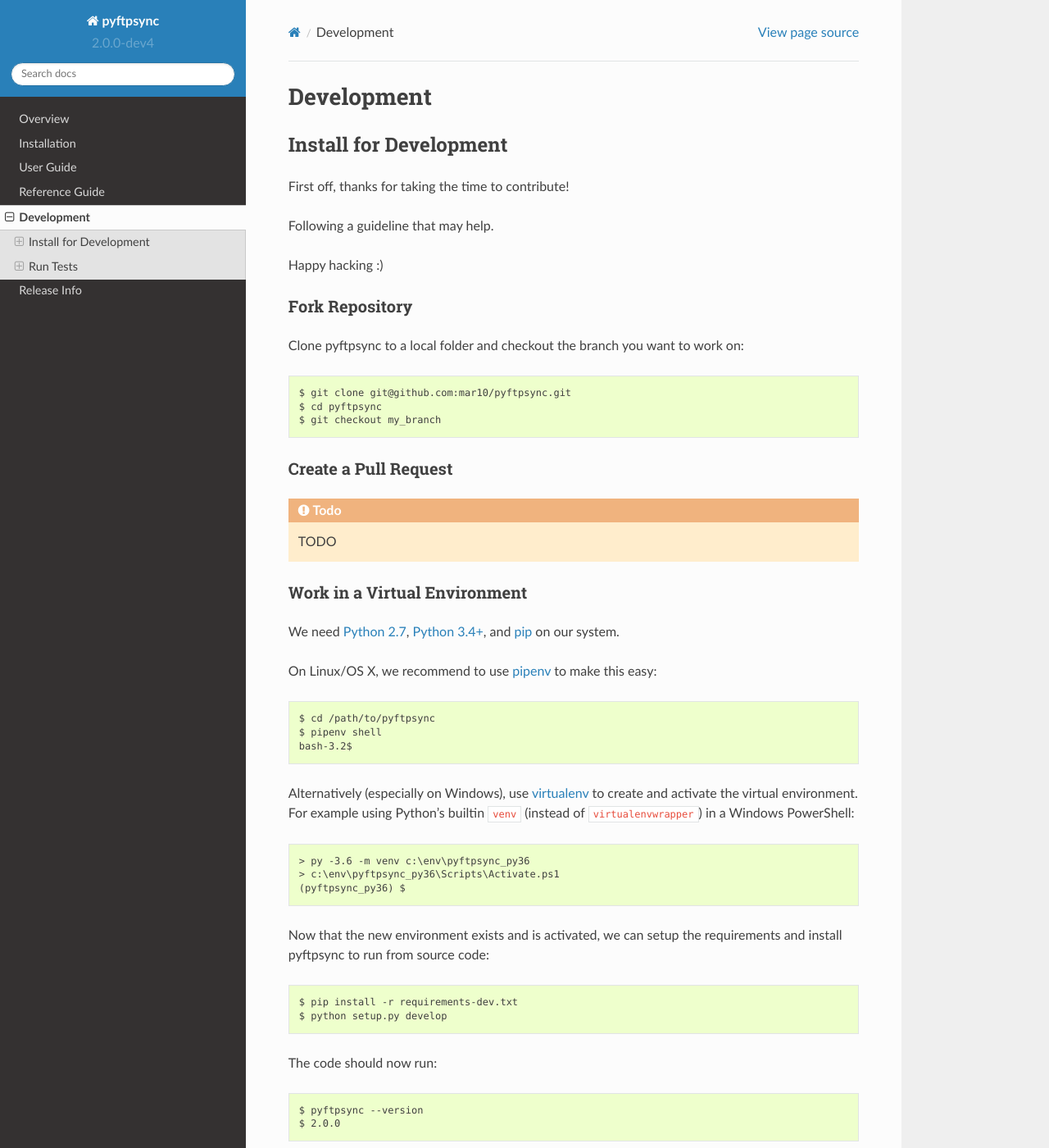
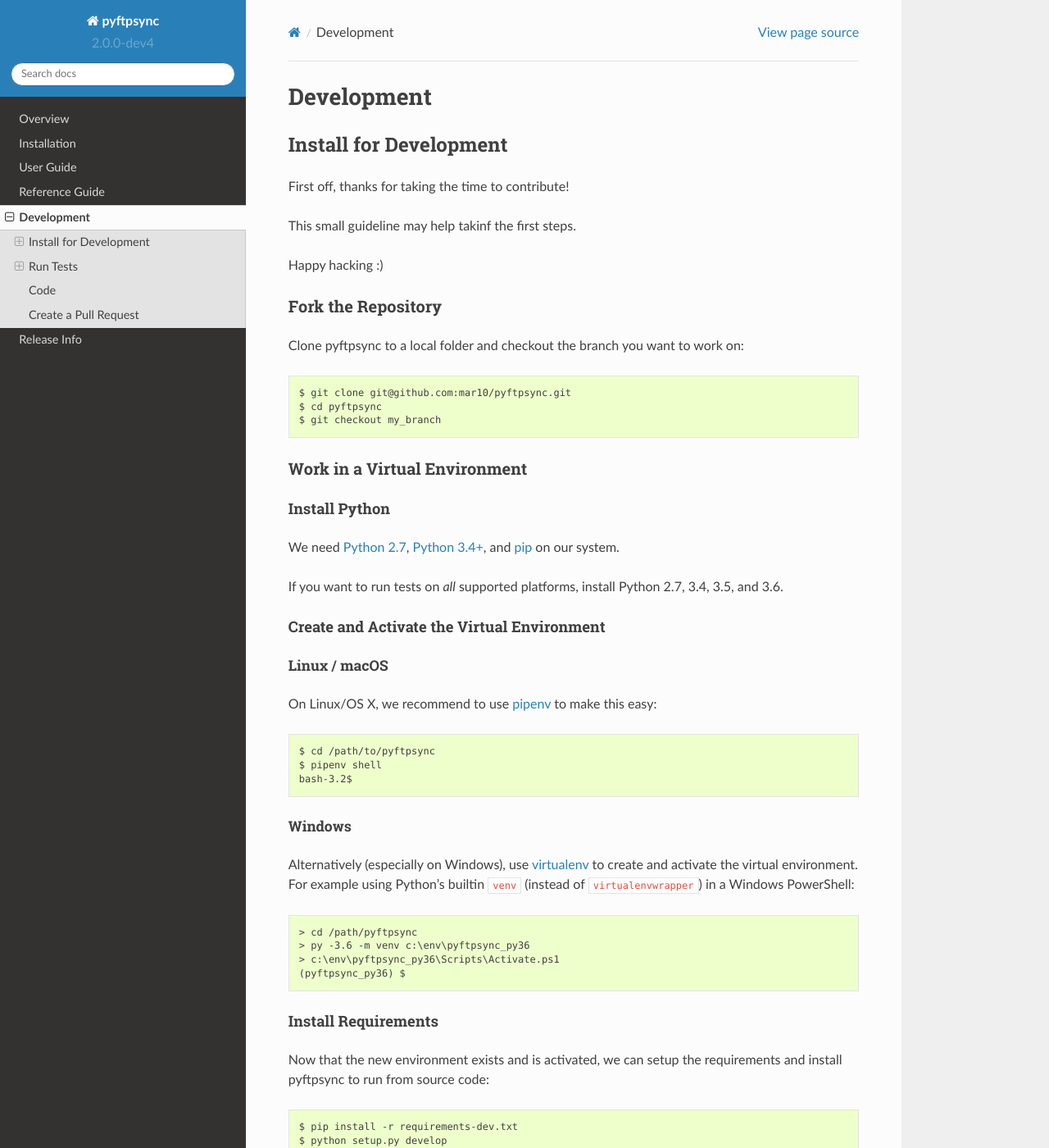
Before and after one commit to mar10/pyftpsync, a Sphinx documentation site: the page built from docs/sphinx/development.rst, in a window 1280 px wide and 1400 px high. Shown: the whole window at 82% size. Built offline with Sphinx 7.4.7 and the Read the Docs theme 2.0.0, drawn with Linux system fonts in a browser that asks for light colours; the version number is read from the project's files by our own code; some of the changed text lies outside the part shown.

Commit message:
Improve docs

```diff
--- a/docs/sphinx/development.rst
+++ b/docs/sphinx/development.rst
@@ -7,13 +7,13 @@
 
 First off, thanks for taking the time to contribute!
 
-Following a guideline that may help.
+This small guideline may help takinf the first steps.
 
 Happy hacking :)
 
 
-Fork Repository
----------------
+Fork the Repository
+-------------------
 
 Clone pyftpsync to a local folder and checkout the branch you want to work on::
 
@@ -22,21 +22,22 @@
     $ git checkout my_branch
 
 
-Create a Pull Request
----------------------
-
-.. todo::
-
-    	TODO
-
-
 Work in a Virtual Environment
 -----------------------------
 
+Install Python
+^^^^^^^^^^^^^^
 We need `Python 2.7 <https://www.python.org/downloads/>`_,
 `Python 3.4+ <https://www.python.org/downloads/>`_,
 and `pip <https://pip.pypa.io/en/stable/installing/#do-i-need-to-install-pip>`_ on our system.
 
+If you want to run tests on *all* supported platforms, install Python 2.7, 3.4,
+3.5, and 3.6.
+
+Create and Activate the Virtual Environment
+^^^^^^^^^^^^^^^^^^^^^^^^^^^^^^^^^^^^^^^^^^^
+Linux / macOS
+"""""""""""""
 On Linux/OS X, we recommend to use `pipenv <https://github.com/kennethreitz/pipenv>`_
 to make this easy::
 
@@ -44,17 +45,22 @@
     $ pipenv shell
     bash-3.2$
 
+Windows
+"""""""
 Alternatively (especially on Windows), use `virtualenv <https://virtualenv.pypa.io/en/latest/>`_
 to create and activate the virtual environment.
 For example using Python's builtin ``venv`` (instead of ``virtualenvwrapper``)
 in a Windows PowerShell::
 
+    > cd /path/pyftpsync
     > py -3.6 -m venv c:\env\pyftpsync_py36
     > c:\env\pyftpsync_py36\Scripts\Activate.ps1
     (pyftpsync_py36) $
 
-Now that the new environment exists and is activated, we can setup the requirements
-and install pyftpsync to run from source code::
+Install Requirements
+^^^^^^^^^^^^^^^^^^^^
+Now that the new environment exists and is activated, we can setup the
+requirements and install pyftpsync to run from source code::
 
     $ pip install -r requirements-dev.txt
     $ python setup.py develop
@@ -191,8 +197,10 @@
 Run  ``python -m test.fixture_tools`` again to reset the test folders.
 
 
+Run FTP Server
+--------------
 Run Built-in FTP Server on macOS Sierra
----------------------------------------
+^^^^^^^^^^^^^^^^^^^^^^^^^^^^^^^^^^^^^^^
 
 On OSX (starting with Sierra) the built-in FTP server needs to be activated like so::
 
@@ -212,38 +220,28 @@
    Exposing the file system may be dangerous! Make sure to stop the FTP server after testing.
 
 
-.. Run ProFTPD on macOS Sierra
-    ---------------------------
+Run FTP Server on Windows
+^^^^^^^^^^^^^^^^^^^^^^^^^
 
-    .. todo::
-        This did not work yet due to permission problems.
-        If anyone get's this to run, please document here.
-
-    For example, environment variables may look like this, assuming the FTP server is rooted
-    at the user's home directory::
-
-        export PYFTPSYNC_TEST_FOLDER=/Users/USER/pyftpsync_test
-        export PYFTPSYNC_TEST_FTP_URL=ftp://USER:PASSWORD@localhost/pyftpsync_test/remote
-
-    We could install XAMPP and add this to `proftpd.conf`::
-
-      <Anonymous /Users/joe/test_pyftpsync/remote>
-        User  ftp
-        Group ftp
-
-        # We want clients to be able to login with "anonymous" as well as "ftp"
-        UserAlias anonymous ftp
-
-        # Limit the maximum number of anonymous logins
-        MaxClients  10
-
-        # Limit WRITE everywhere in the anonymous chroot
-        <Limit WRITE>
-          AllowAll
-         </Limit>
-        AllowOverwrite  on
-      </Anonymous>
+On Windows the
+`Filezilla Server <https://filezilla-project.org/download.php?type=server>`_
+may be a good choice.
 
 
-    .. seealso::
-      https://delightlylinux.wordpress.com/2017/06/10/how-to-set-up-anonymous-ftp-with-proftp/
+Code
+====
+
+.. note::
+
+    	Follow the Style Guide, basically
+        `Pep8 <https://www.python.org/dev/peps/pep-0008/>`_.
+
+        Run `$ pytest` and `$ flake8` frequently!
+
+
+Create a Pull Request
+=====================
+
+.. todo::
+
+    	TODO
```
